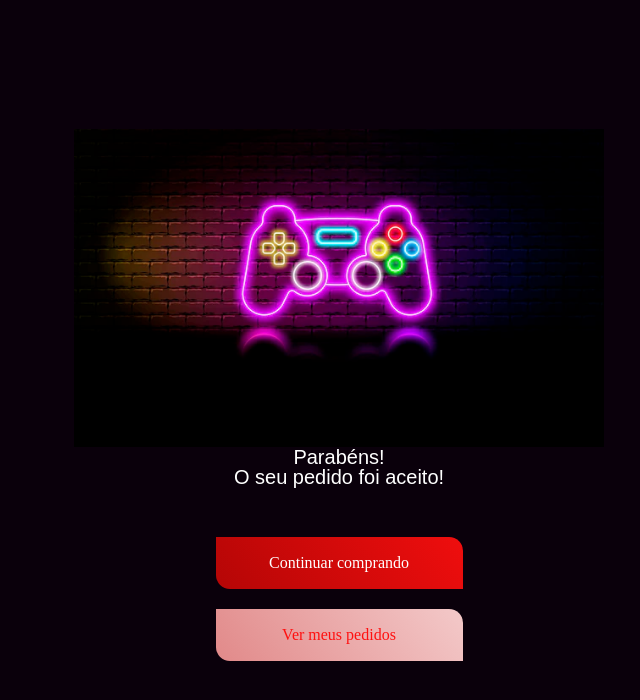
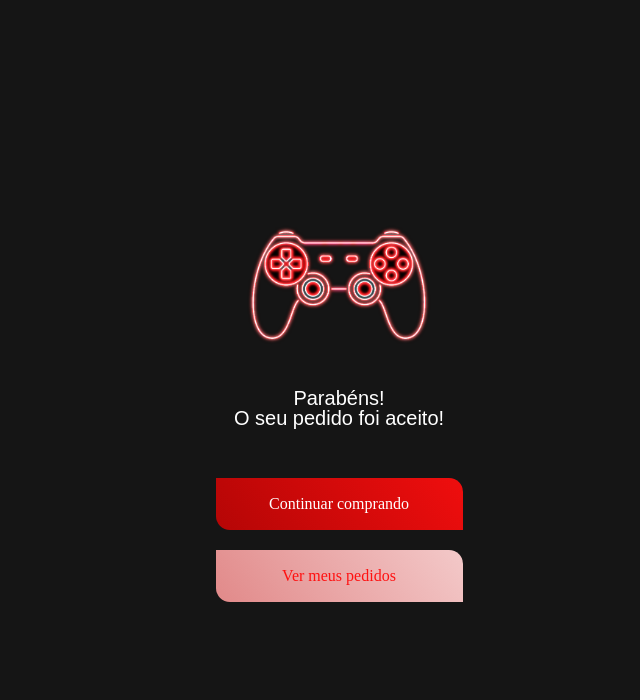
Before and after one commit to samervalente/Neon-Game-Store-Front-end, a React (Create React App) app: page /success in a window 1280 px wide. Shown: the top 700 px of the page, without its empty margins (301-941 px from the left). Built offline with nearby package versions, Linux system fonts and the light colour scheme; a web font is replaced by a local one.

Commit message:
change logo

```diff
--- a/src/components/Success.jsx
+++ b/src/components/Success.jsx
@@ -1,6 +1,6 @@
 import { Link } from "react-router-dom";
 import styled from "styled-components";
-import logo from "../assets/images/logo.png";
+import logo from "../assets/images/logo3.png";
 
 export default function Success() {
   return (
@@ -22,7 +22,8 @@ export default function Success() {
 const Container = styled.main`
   width: 100vw;
   height: 100vh;
-  background-color: #0a000b;
+  /* background-color: #0a000b; */
+  background-color: #151515;
   display: flex;
   align-items: center;
   flex-direction: column;
@@ -39,7 +40,7 @@ const Container = styled.main`
 
   img {
     /* height: 130px; */
-    width: 530px;
+    width: 200px;
     /* margin-top: 50px; */
   }
 
```
Also changed, not shown: src/assets/images/logo2.png (added), src/assets/images/logo3.png (added).
